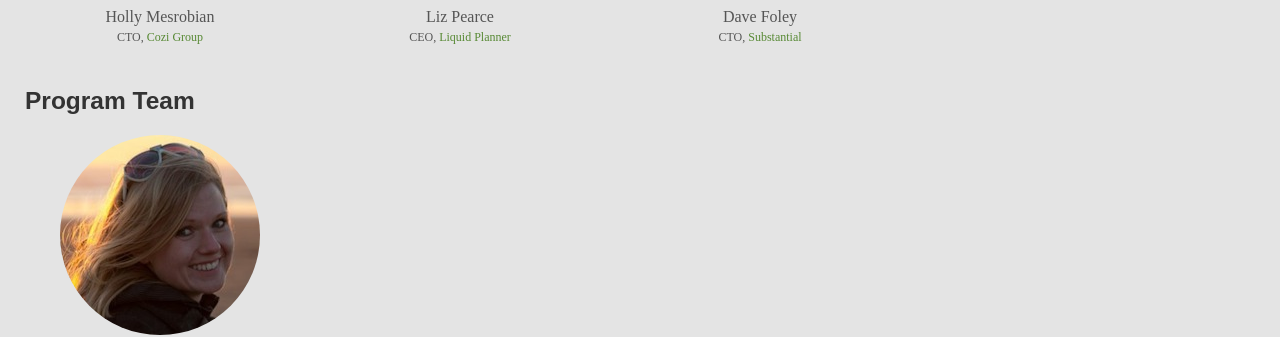
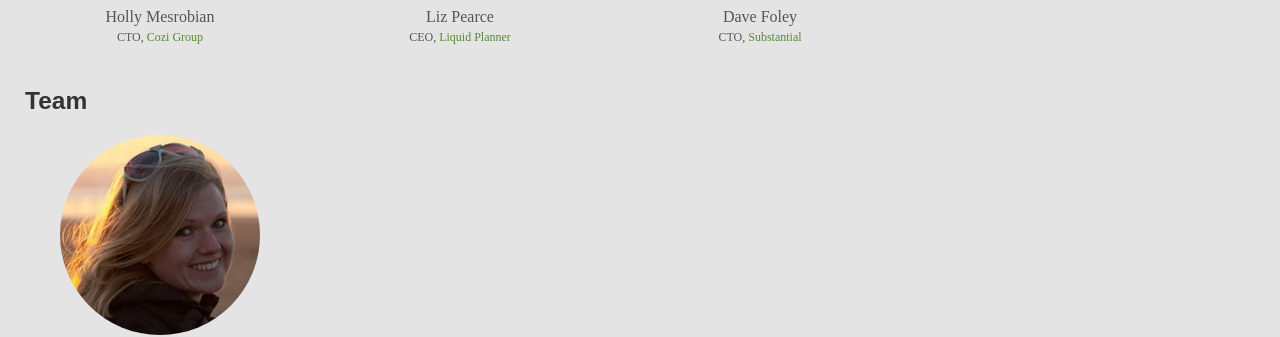
Before and after one commit to Ada-Developers-Academy/adadevelopersacademy.org, a Jekyll site: the page built from team/index.html, in a window 1280 px wide. Shown: the part 1058-1395 px from the top of the page. Built offline with Jekyll 4.4.1, drawn with Linux system fonts in a browser that asks for light colours; nearby versions of some CDN libraries.

Commit message:
Rename to team.

```diff
--- a/team/index.html
+++ b/team/index.html
@@ -68,7 +68,7 @@ title: Team
           </div>
         </li>
       </ul>
-      <h3>Program Team</h3>
+      <h3>Team</h3>
       <ul class='thumbnails'>
         <li class='span3'>
           <div class="thumbnail">
```
